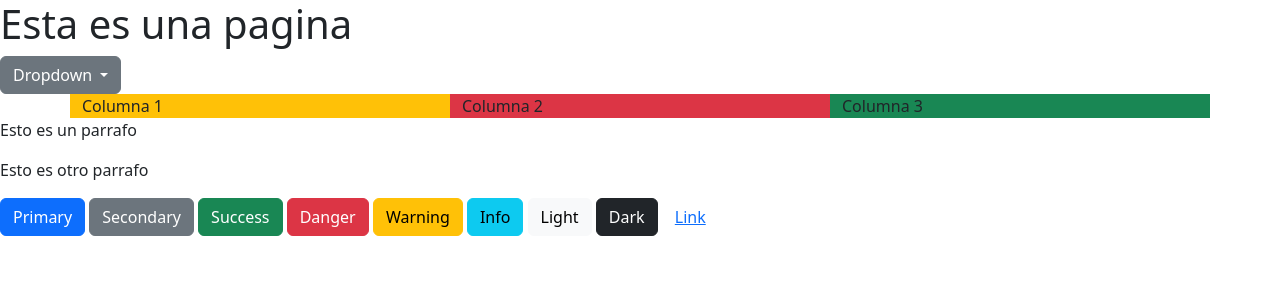
After one commit to ezequiellagos/programacion-web-2024, a PHP site: page / in a window 1280 px wide. The commit adds this page. Shown: the top 300 px of the page. Run offline with PHP 8.4, Linux system fonts and the light colour scheme.

Commit message:
Clase 07-10-2024
Este commit corresponde a la clase

```diff
--- /dev/null
+++ b/luis_contreras/Clase 2024-10-07/footer.php
@@ -0,0 +1,10 @@
+<button type="button" class="btn btn-primary">Primary</button>
+<button type="button" class="btn btn-secondary">Secondary</button>
+<button type="button" class="btn btn-success">Success</button>
+<button type="button" class="btn btn-danger">Danger</button>
+<button type="button" class="btn btn-warning">Warning</button>
+<button type="button" class="btn btn-info">Info</button>
+<button type="button" class="btn btn-light">Light</button>
+<button type="button" class="btn btn-dark">Dark</button>
+
+<button type="button" class="btn btn-link">Link</button>
--- /dev/null
+++ b/luis_contreras/Clase 2024-10-07/header.php
@@ -0,0 +1,10 @@
+<div class="dropdown">
+  <button class="btn btn-secondary dropdown-toggle" type="button" data-bs-toggle="dropdown" aria-expanded="false">
+    Dropdown
+  </button>
+  <ul class="dropdown-menu">
+    <li><button class="dropdown-item" type="button">Action</button></li>
+    <li><button class="dropdown-item" type="button">Another action</button></li>
+    <li><button class="dropdown-item" type="button">Something else here</button></li>
+  </ul>
+</div>
--- a/luis_contreras/includeyrequest.php
+++ b/luis_contreras/Clase 2024-10-07/includeyrequest.php
@@ -15,7 +15,8 @@
 
     */
 
-    include "proceso.php";
+    require_once "proceso.php";
 
-    echo "test";
+    echo suma(5,10);
+
 ?>
--- /dev/null
+++ b/luis_contreras/Clase 2024-10-07/index.php
@@ -0,0 +1,33 @@
+<!DOCTYPE html>
+<html lang="en">
+<head>
+    <meta charset="UTF-8">
+    <meta name="viewport" content="width=device-width, initial-scale=1.0">
+    <title>Document</title>
+    <link href="https://cdn.jsdelivr.net/npm/bootstrap@5.3.3/dist/css/bootstrap.min.css" rel="stylesheet" integrity="sha384-QWTKZyjpPEjISv5WaRU9OFeRpok6YctnYmDr5pNlyT2bRjXh0JMhjY6hW+ALEwIH" crossorigin="anonymous">
+    <script src="https://cdn.jsdelivr.net/npm/bootstrap@5.3.3/dist/js/bootstrap.bundle.min.js" integrity="sha384-YvpcrYf0tY3lHB60NNkmXc5s9fDVZLESaAA55NDzOxhy9GkcIdslK1eN7N6jIeHz" crossorigin="anonymous"></script>
+
+</head>
+<body>
+
+    <h1>Esta es una pagina</h1>
+
+    <?php
+        include_once "header.php";
+    ?>
+    <div class="container">
+        <div class="row">
+            <div class="col-4 bg-warning">Columna 1</div>
+            <div class="col-4 bg-danger">Columna 2</div>
+            <div class="col-4 bg-success">Columna 3</div>
+        </div>
+    </div>
+
+    <p>Esto es un parrafo</p>
+    <p>Esto es otro parrafo</p>
+
+    <?php
+        include_once "footer.php";
+    ?>
+</body>
+</html>
```
Also changed, not shown: luis_contreras/Clase 2024-10-07/proceso.php (added, +7 -0 lines).
